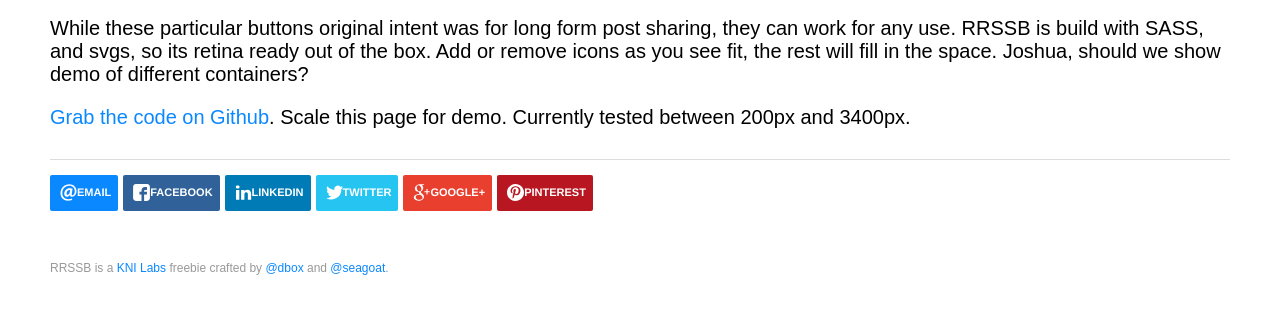
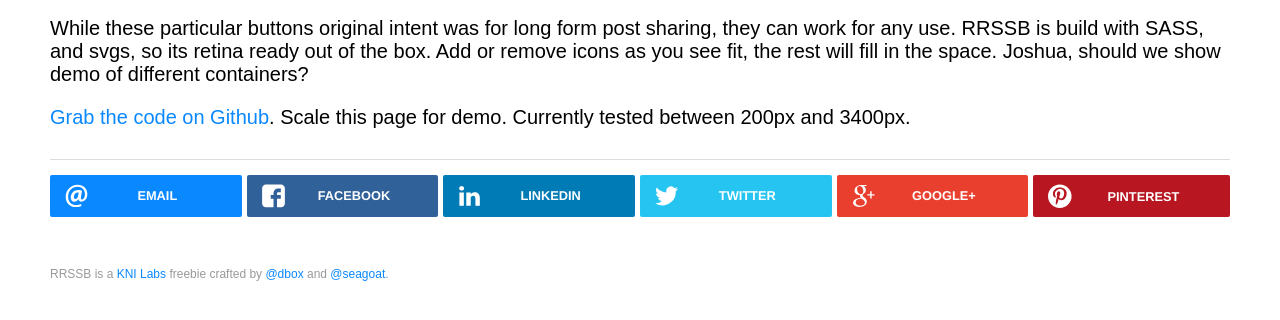
Before and after one commit to kni-labs/rrssb, a plain HTML site: page social-buttons.html in a window 1280 px wide. Shown: the part 172-492 px from the top of the page. Drawn offline with nearby package versions, Linux system fonts and the light colour scheme.

Commit message:
updated js file

```diff
--- a/social-buttons.html
+++ b/social-buttons.html
@@ -120,6 +120,6 @@
         <script>window.jQuery || document.write('<script src="js/vendor/jquery-1.9.1.min.js"><\/script>')</script>
 
 
-        <script src="js/rrssb-ck.js"></script>
+        <script src="js/rrssb.min.js"></script>
     </body>
 </html>
```
